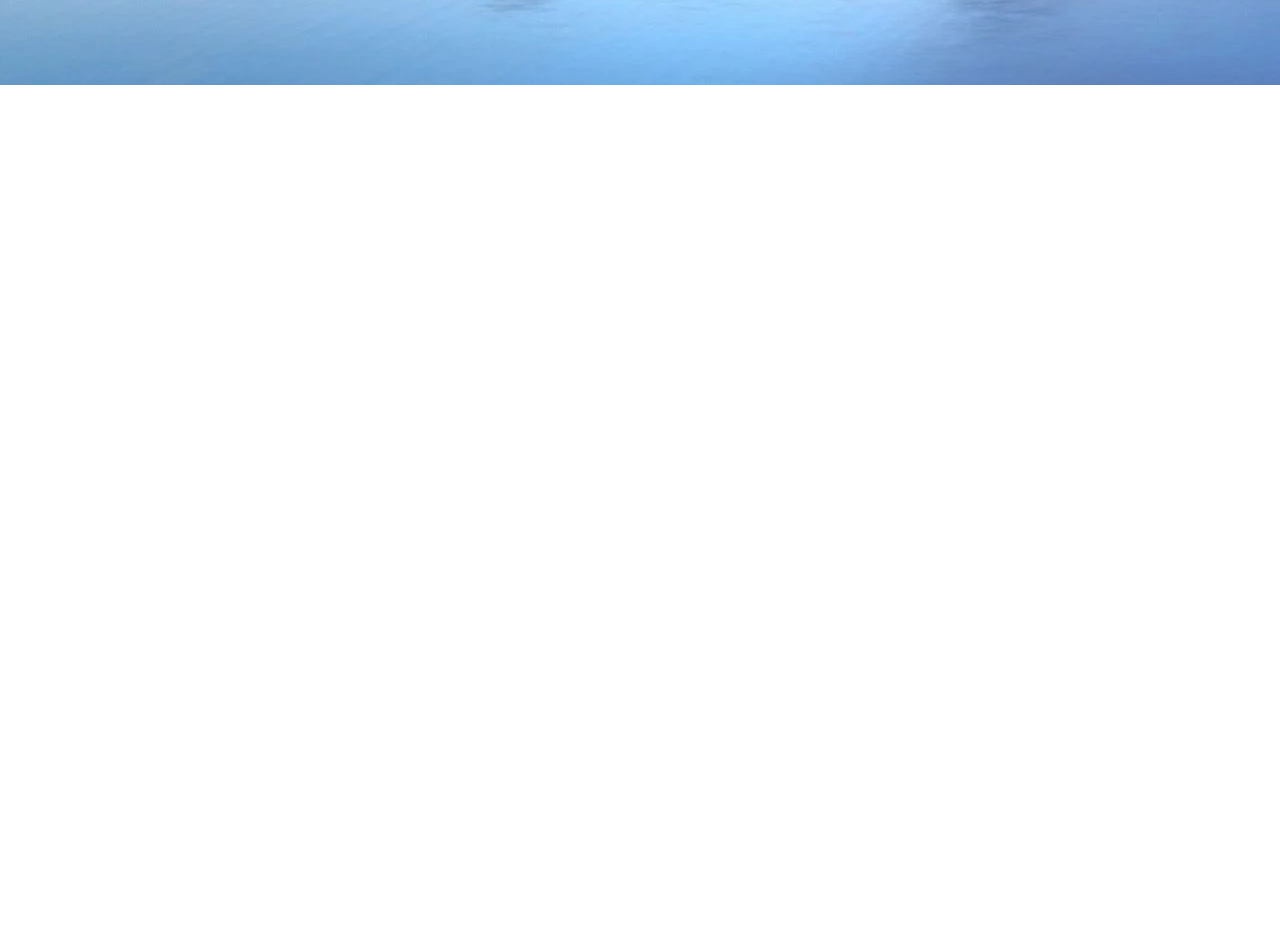
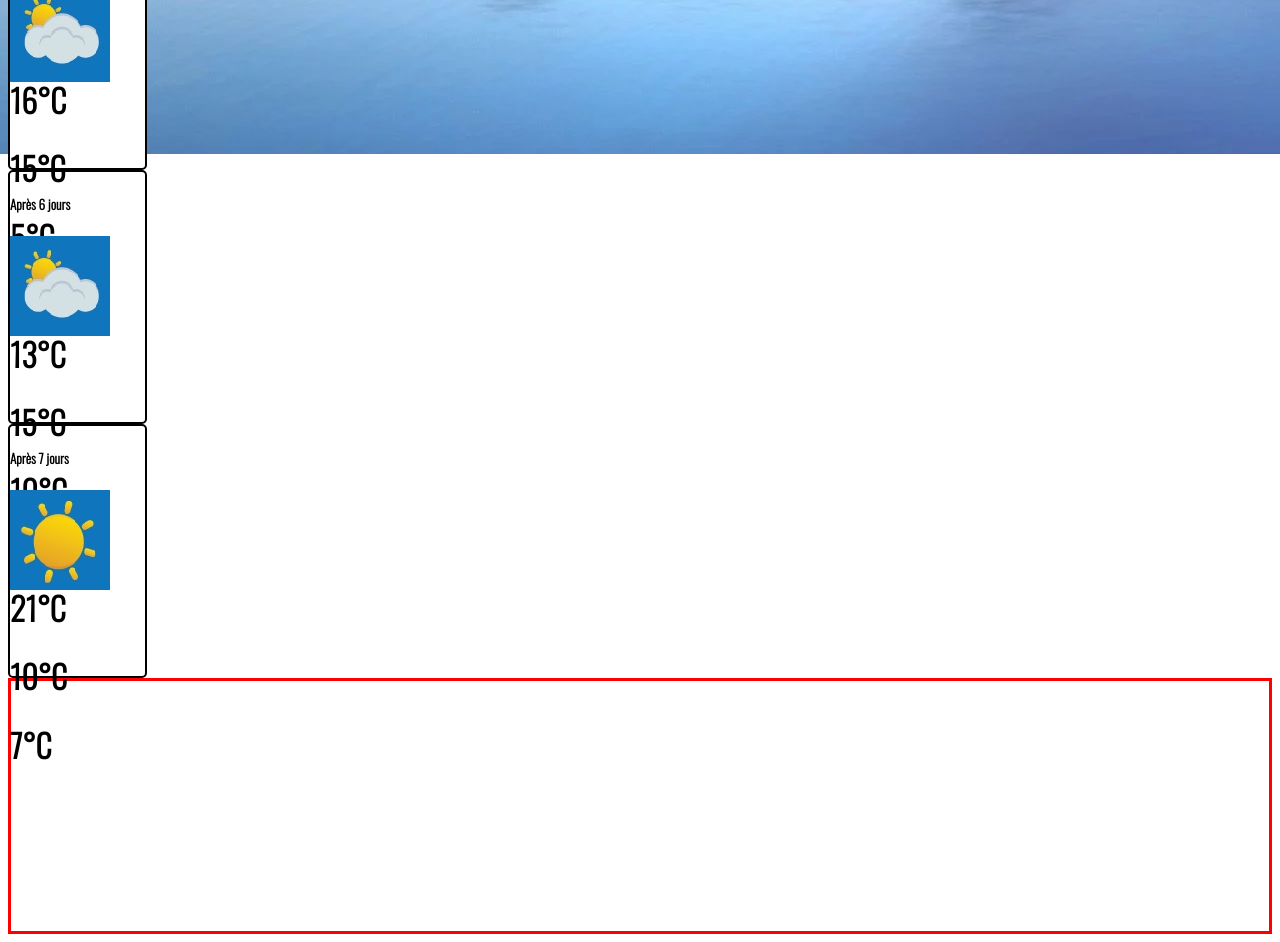
Before and after one commit to ExtendedNoob/devoir2_A22, a plain HTML site: page html/previsions7.html in a window 1280 px wide. Shown: the part 1286-2228 px from the top of the page. Before the commit the page ends 1371 px from the top, so only its background shows below. Drawn offline with nearby package versions, Linux system fonts and the light colour scheme.

Commit message:
2022-11-21

```diff
--- a/css/previsions.css
+++ b/css/previsions.css
@@ -12,6 +12,10 @@ body {
     top: 50px;
 }
 
+.test {
+    border: red solid;
+}
+
 /* Styles img */
 
 .imgHide {
@@ -19,8 +23,6 @@ body {
 }
 .imgIndex {
     position: absolute;
-    padding-top: 1px;
-    padding-left: 12%;
 }
 
 .img-container {
@@ -30,60 +32,27 @@ body {
 
 }
 
-/* Autre Styles */
+/* Info containers */
 
 .info-container {
     height: 250px;
-    width: 450px;
+    width: 100%;
 
 }
 
 .info-containers {
     height: 250px;
-    width: 30%;
+    width: 135px;
     border: 2px solid black;
     border-radius: 5px;
     background-color: white;
 }
 
-.info-containers-1 {
-    position: relative;
-}
-
-.info-containers-2 {
-    position: relative;
-    left: 35%;
-    top: -252px;
-    width: 31%;
-}
-
-.info-containers-3 {
-    position: relative;
-    top: -504px;
-    float: right;
-}
-
-.info-containers-1 {
-    position: relative;
-}
-
-.info-containers-2 {
-    position: relative;
-    left: 35%;
-    top: -252px;
-    width: 31%;
-}
-
-.info-containers-3 {
-    position: relative;
-    top: -504px;
-    float: right;
-}
+/*  Navigation */
 
 .navig{
     background-color: rgb(114, 153, 197);
     font-size: 30px;
-    height: 120%;
     color: white;
 }
 
--- a/css/statistique.css
+++ b/css/statistique.css
@@ -18,7 +18,7 @@ a {
     padding-right: 3%;
 }
 
-.tableau{
+table {
     background-color: white;
     text-align: center;
     border: 2px solid;
--- a/html/previsions7.html
+++ b/html/previsions7.html
@@ -19,10 +19,9 @@
         <a href="statistiques.html">Statistiques</a>
     </div><br><br>
 
-    <div class="info-container">
-
-        <!-- info 1 -->
-            <div class="info-containers info-containers-1">
+<table class="info-container test">
+            <!-- info 1 -->
+            <tr class="info-containers info-containers-1">
                 <h5>Demain</h5>
                         <div class="">
                             <img src="/img/neige.jpg" alt="img-neige" id="imgNeige-1" class="imgHide imgIndex">
@@ -34,7 +33,7 @@
                     <h1><b id="tempInitiale"></b>°C</h1>
                     <h1><b id="tempMax1"></b>°C</h1>
                     <h1><b id="tempMin1"></b>°C</h1>
-                </div>
+            </tr>
 
         <!-- info 2 -->
             <div class="info-containers info-containers-2">
@@ -67,7 +66,7 @@
                 </div>
 
         <!-- info 4 -->
-            <div class="info-containers info-containers-1">
+            <div class="info-containers info-containers-4">
                 <h5>Après 4 jours</h5>
                         <div class="">
                             <img src="/img/neige.jpg" alt="img-neige" id="imgNeige-4" class="imgHide imgIndex">
@@ -82,7 +81,7 @@
                 </div>
 
         <!-- info 5 -->
-            <div class="info-containers info-containers-2">
+            <div class="info-containers info-containers-5">
                 <h5>Après 5 jours</h5>
                     <div class="">
                         <img src="/img/neige.jpg" alt="img-neige" id="imgNeige-5" class="imgHide imgIndex">
@@ -97,7 +96,7 @@
                 </div>
 
         <!-- info 6 -->
-            <div class="info-containers info-containers-3">
+            <div class="info-containers info-containers-6">
                 <h5>Après 6 jours</h5>
                     <div class="">
                         <img src="/img/neige.jpg" alt="img-neige" id="imgNeige-6" class="imgHide imgIndex">
@@ -111,7 +110,7 @@
                     <h1><b id="tempMin6"></b>°C</h1>
             </div>
         <!-- info 7 -->
-            <div class="info-containers info-containers-3">
+            <div class="info-containers info-containers-7">
                 <h5>Après 7 jours</h5>
                     <div class="">
                         <img src="/img/neige.jpg" alt="img-neige" id="imgNeige-7" class="imgHide imgIndex">
@@ -124,7 +123,7 @@
                     <h1><b id="tempMax7"></b>°C</h1>
                     <h1><b id="tempMin7"></b>°C</h1>
             </div>
-        </div>
+</table>
 
     <script src="/js/previsions7.js"></script>
 </body>
```
Also changed, not shown: html/statistiques.html (+3 -1 lines), js/statistiques.js (+11 -4 lines).
